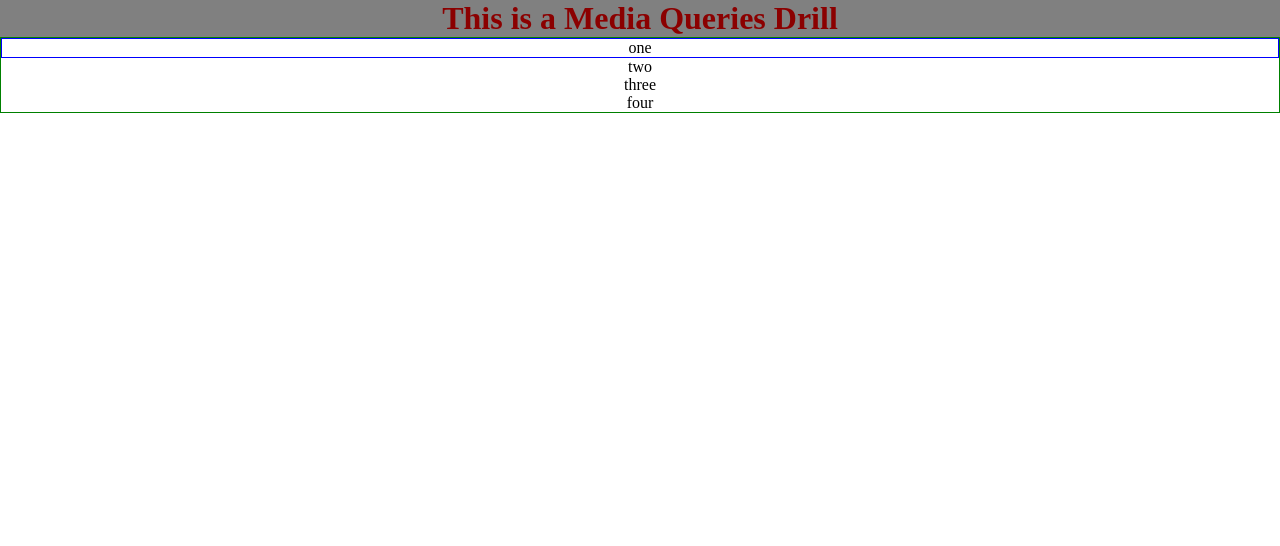
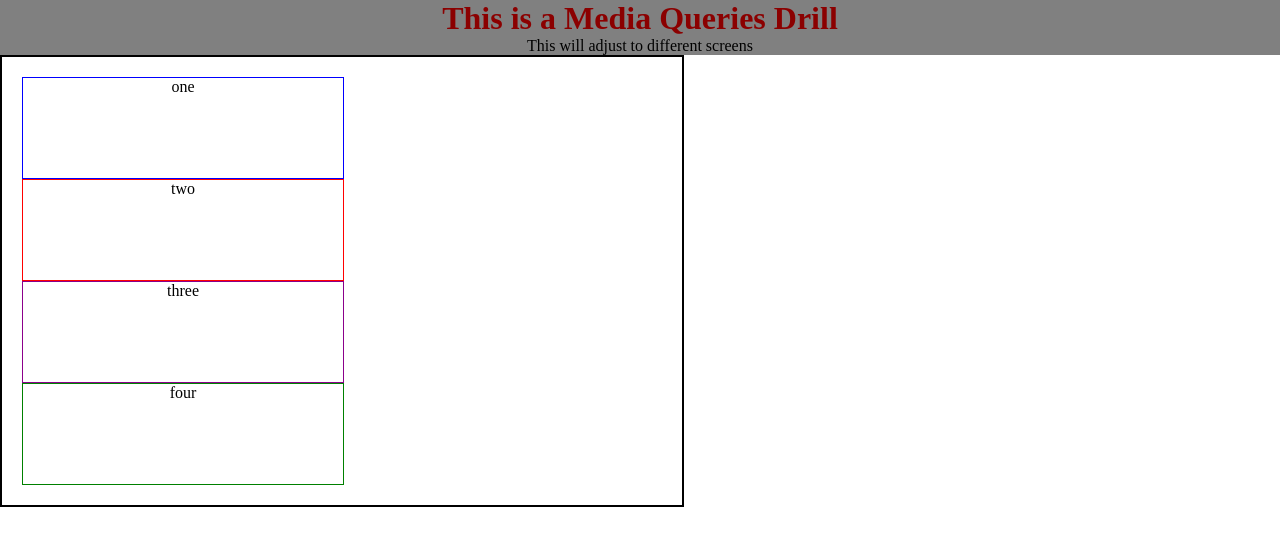
Before and after one commit to courthub74/mediaquerys, a plain HTML site: page index.html in a window 1280 px wide. Drawn offline with Linux system fonts and the light colour scheme.

Commit message:
boxes need centering

```diff
--- a/index.html
+++ b/index.html
@@ -12,6 +12,7 @@
 
 	<div id="title">
 		<h1>This is a Media Queries Drill</h1>
+		<p>This will adjust to different screens</p>
 	</div>
 
 	<div id="frame">
--- a/styles.scss
+++ b/styles.scss
@@ -2,6 +2,7 @@
     margin: 0;
     body {
         text-align: center;
+        // background-color: orange;
         #title {
             background-color: gray;
             h1 {
@@ -9,9 +10,28 @@
             }
         }
         #frame {
-            border: green 1px solid;
+            padding: 20px;
+            border: 2px solid;
+            width: 50%;
             #one {
                 border: blue 1px solid;
+                width: 50%;
+                height: 100px;
+            }
+            #two {
+                border: red 1px solid;
+                width: 50%;
+                height: 100px;
+            }
+            #three {
+                border: darkmagenta 1px solid;
+                width: 50%;
+                height: 100px;
+            }
+            #four {
+                border: green 1px solid;
+                width: 50%;
+                height: 100px;
             }
         }
     }
```
Also changed, not shown: styles.css, 1 other file.
